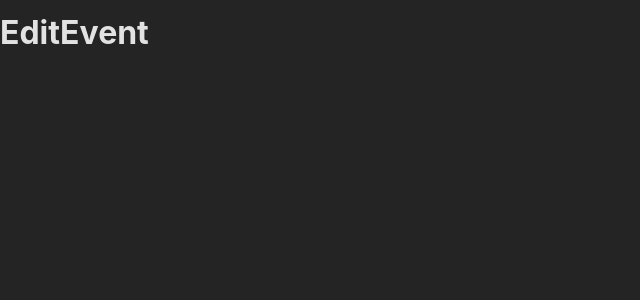
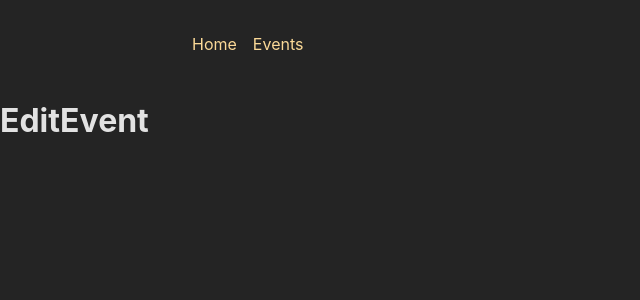
Before and after one commit to Mr-Rajat/21_2-adv-MP-SPA, a React (Create React App) app in the folder frontend/: page /events/1/edit in a window 1280 px wide. Shown: the top 300 px of the page, without its empty margins (0-640 px from the left). Built offline with nearby package versions, Linux system fonts and the light colour scheme.

Commit message:
ADDED navvbar root in all routes

```diff
--- a/frontend/src/App.js
+++ b/frontend/src/App.js
@@ -15,6 +15,7 @@
 //    - /events/<some-id>/edit => EditEventPage
 //   DONE
 // 3. Add a root layout that adds the <MainNavigation> component above all page components
+// DONE
 // 4. Add properly working links to the MainNavigation
 // 5. Ensure that the links in MainNavigation receive an "active" class when active
 // 6. Output a list of dummy events to the EventsPage
@@ -28,15 +29,21 @@ import Events from './pages/Events';
 import EventDetail from './pages/EventDetail';
 import NewEvent from './pages/NewEvent';
 import EditEvent from './pages/EditEvent';
+import RootLayout from './pages/Root';
 
 function App() {
 
   const router = createBrowserRouter([
-    {path: '/', element: <Home/> },
-    {path: '/events', element: <Events/>},
-    {path: '/events/:eventId', element: <EventDetail/>},
-    {path: '/events/new', element: <NewEvent/>},
-    {path: '/events/:eventId/edit', element: <EditEvent/>}
+    {
+      path: '/', element: <RootLayout/>,
+      children: [
+        {index: true, element: <Home/> },
+        {path: 'events', element: <Events/>},
+        {path: 'events/:eventId', element: <EventDetail/>},
+        {path: 'events/new', element: <NewEvent/>},
+        {path: 'events/:eventId/edit', element: <EditEvent/>}
+      ],
+    },
   ]);
 
   return <RouterProvider router={router} />;
--- /dev/null
+++ b/frontend/src/pages/Root.js
@@ -0,0 +1,18 @@
+import React from 'react';
+import MainNavigation from '../components/MainNavigation';
+import { Outlet } from 'react-router-dom';
+
+
+
+const RootLayout = () => {
+    return (
+        <>
+            <MainNavigation />
+            <main>
+                <Outlet />
+            </main>
+        </>
+    )
+}
+
+export default RootLayout
```
